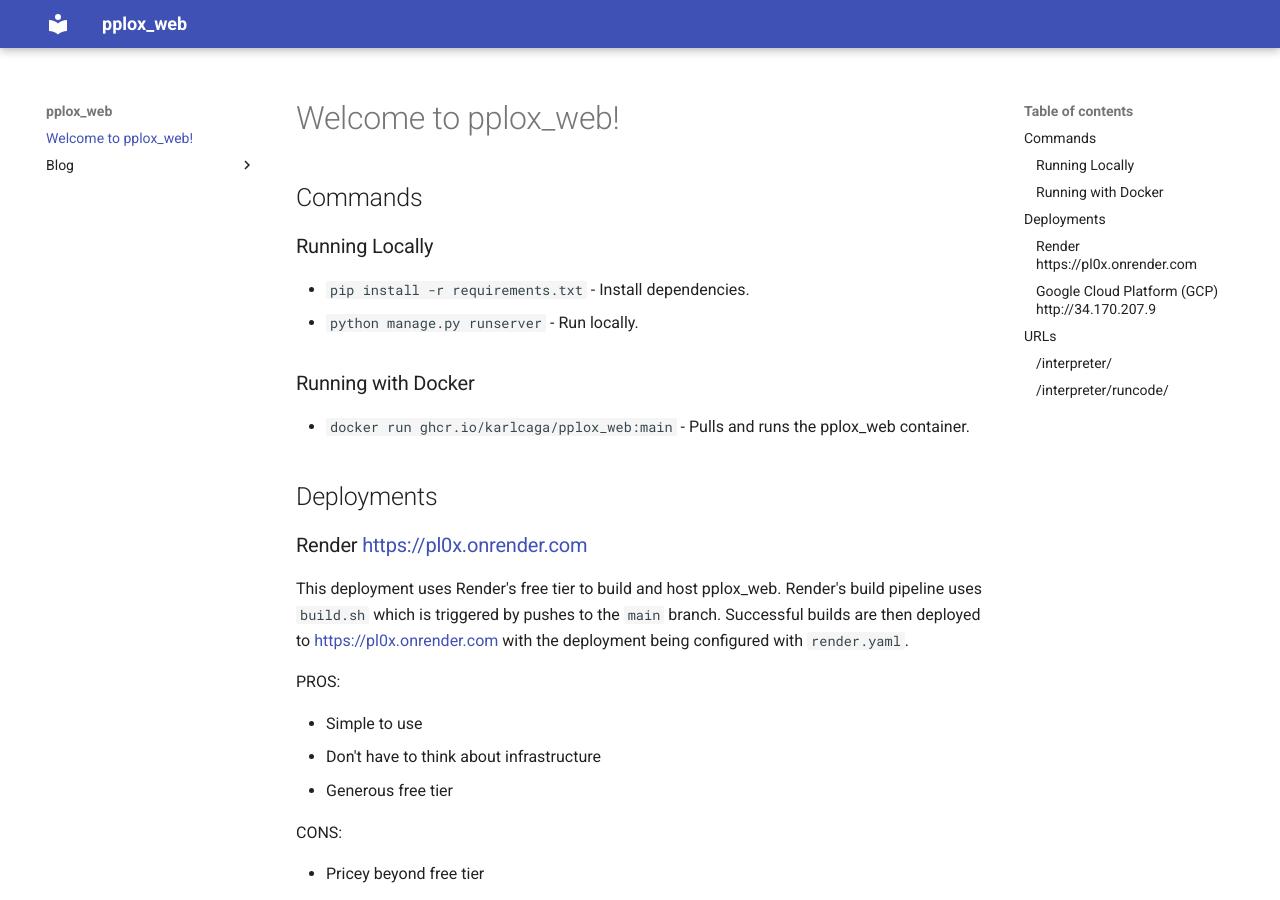
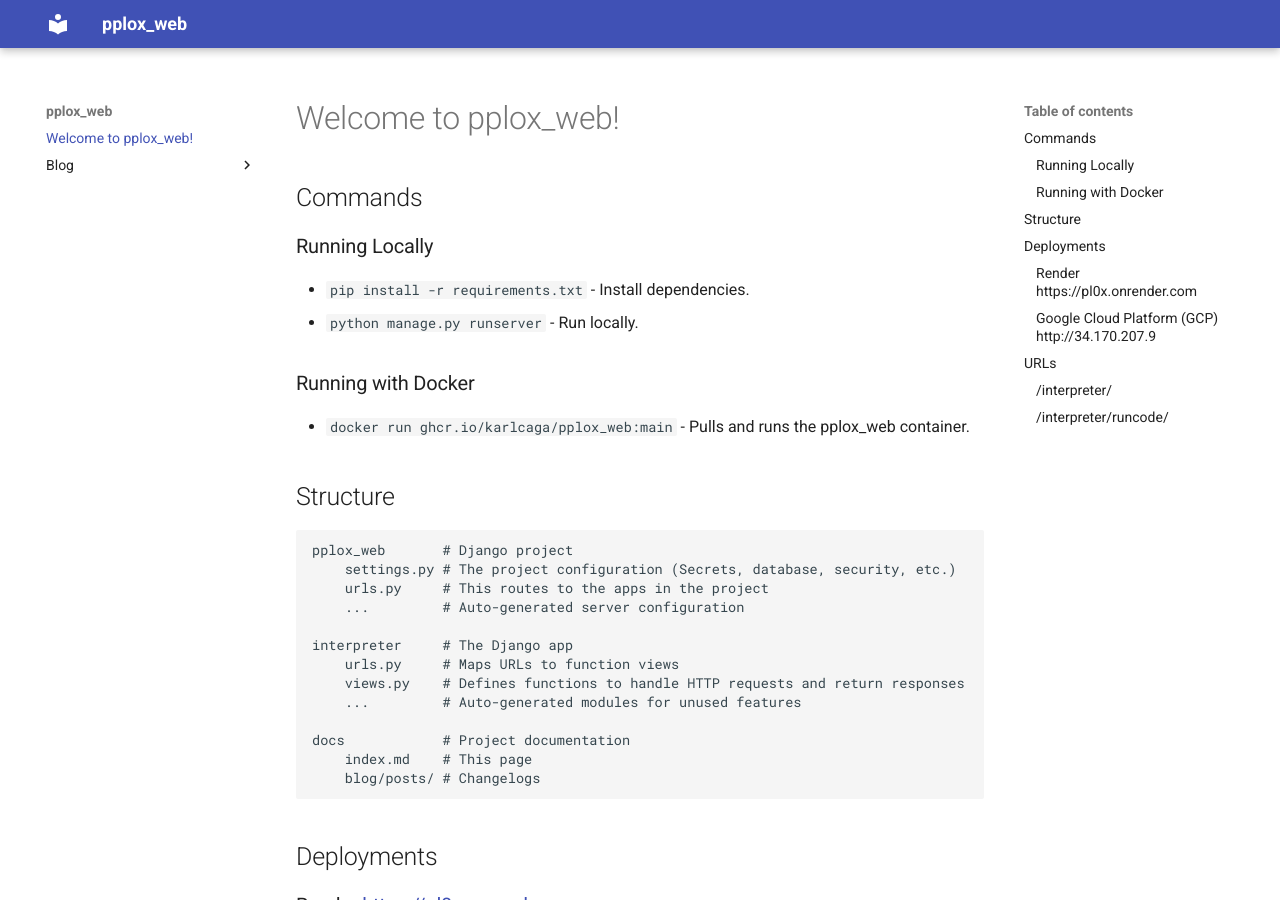
Before and after one commit to karlcaga/pplox_web, an MkDocs documentation site: the page built from docs/index.md, in a window 1280 px wide and 900 px high. Built offline with MkDocs 1.6.1 and Material for MkDocs 9.7.7, drawn with Linux system fonts in a browser that asks for light colours.

Commit message:
Add structure to docs

````diff
--- a/docs/index.md
+++ b/docs/index.md
@@ -7,6 +7,23 @@
 
 ### Running with Docker
 * `docker run ghcr.io/karlcaga/pplox_web:main` - Pulls and runs the pplox_web container.
+
+## Structure
+```
+pplox_web       # Django project
+    settings.py # The project configuration (Secrets, database, security, etc.)
+    urls.py     # This routes to the apps in the project
+    ...         # Auto-generated server configuration
+
+interpreter     # The Django app
+    urls.py     # Maps URLs to function views
+    views.py    # Defines functions to handle HTTP requests and return responses
+    ...         # Auto-generated modules for unused features
+
+docs            # Project documentation
+    index.md    # This page
+    blog/posts/ # Changelogs
+```
 
 ## Deployments
 ### Render <https://pl0x.onrender.com>
````
